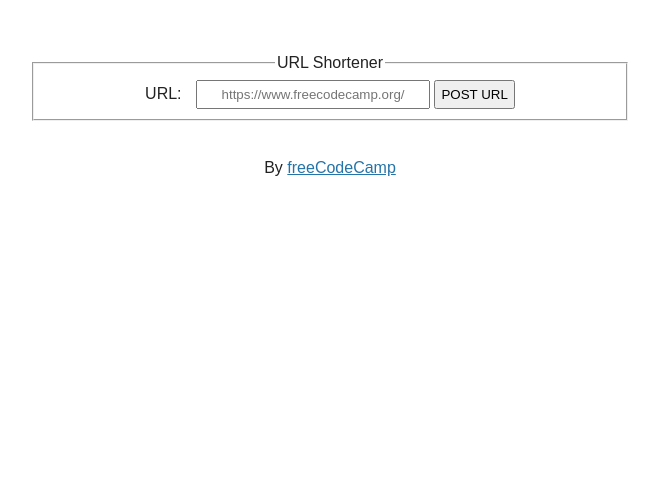
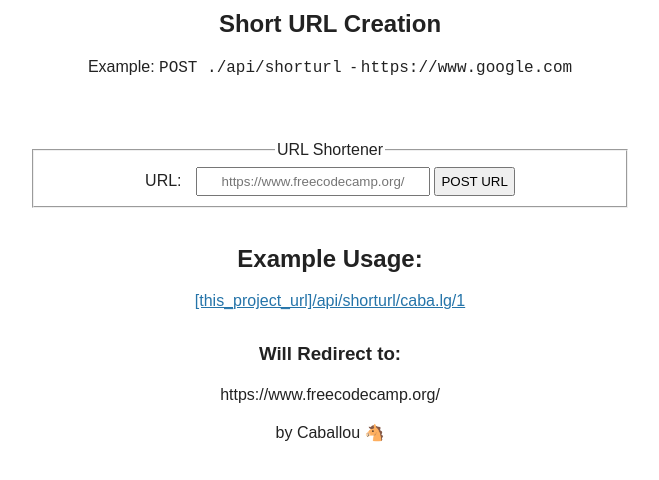
Before and after one commit to Caballou/url-shortener-microservice, a website: page views/index.html in a window 1280 px wide. Shown: the part 52-532 px from the top of the page, without its empty margins (310-969 px from the left). Drawn offline with Linux system fonts and the light colour scheme.

Commit message:
update index.html

```diff
--- a/views/index.html
+++ b/views/index.html
@@ -13,6 +13,14 @@
 
   <body>
     <h1>URL Shortener Microservice</h1>
+    <h2>Short URL Creation</h2>
+    <p>Example:
+    <code>
+      POST ./api/shorturl
+    </code>
+      -
+      <code>https://www.google.com</code>
+    </p>
     <main>
       <section>
         <form action="api/shorturl" method="POST">
@@ -24,9 +32,15 @@
           </fieldset>
         </form>
       </section>
+      <h2>Example Usage:</h2>
+      <a href='https://url-shortener-microservice.caballou.repl.co/api/shorturl/caba.lg/1'>
+      [this_project_url]/api/shorturl/caba.lg/1
+      </a>
+      <h3>Will Redirect to:</h3>
+      <p>https://www.freecodecamp.org/</p>
     </main>
     <footer>
-      <p>By <a href="https://www.freecodecamp.org/">freeCodeCamp</a></p>
+      <p>by Caballou 🐴</p>
     </footer>
   </body>
 </html>
```
